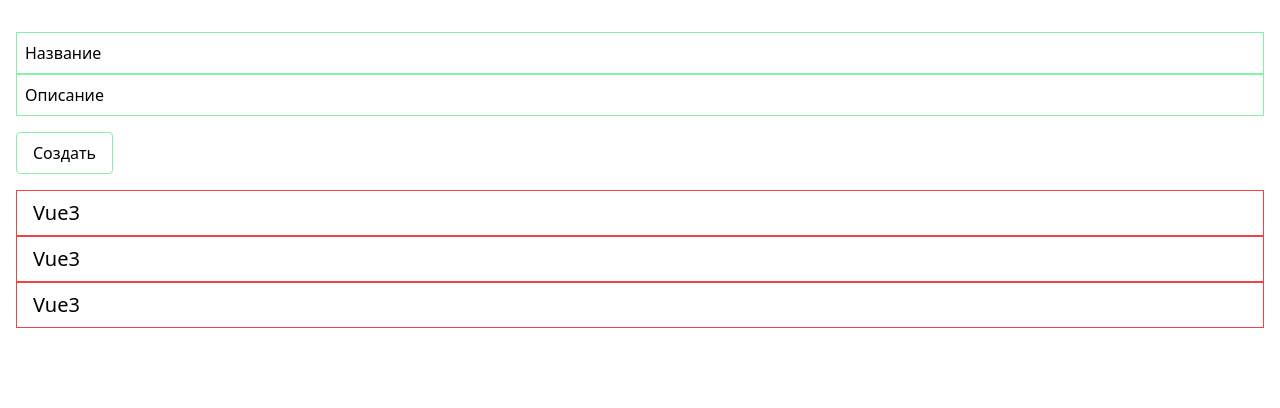
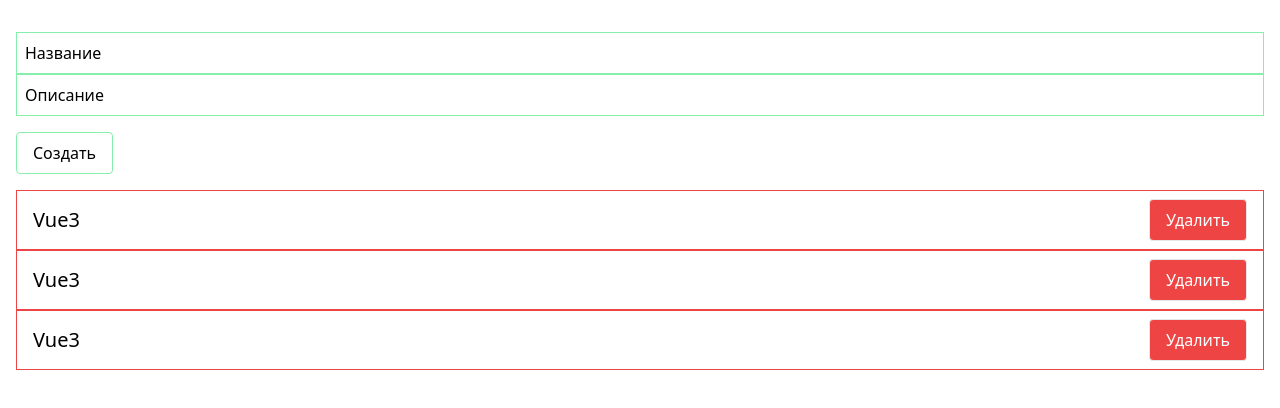
Before and after one commit to uryngaliev/app-vue, a Vue app: page /posts in a window 1280 px wide. Shown: the top 408 px of the page. Built offline with nearby package versions, Linux system fonts and the light colour scheme.

Commit message:
add form remove post

```diff
--- a/src/App.vue
+++ b/src/App.vue
@@ -1,7 +1,7 @@
 <template>
     <div class="container mx-auto px-4 mt-4">
         <PostForm @create="createPost"/>
-        <PostList :posts="posts"/>
+        <PostList  :posts="posts"/>
     </div>
 </template>
 
@@ -26,7 +26,6 @@
         methods: {
             createPost(post) {
                 this.posts.push(post)
-
             }
 
         }
--- a/src/components/PostList.vue
+++ b/src/components/PostList.vue
@@ -1,6 +1,7 @@
 <template>
-    <div v-for="post in posts">
-        <div class="flex border border-red-500 py-2 px-4">
+    <div v-if="posts.length > 0" v-for="(post, i) in posts">
+        <div class="flex justify-between border border-red-500 py-2 px-4">
+            <div class="flex items-center">
                 <h2 class="text-xl tracking-normal">
                     {{post.title}}
                 </h2>
@@ -8,6 +9,14 @@
                     {{post.body}}
                 </p>
             </div>
+            <button @click="removePost(i)"
+                    class="border bg-red-500 text-white font-medium py-2 px-4 rounded focus:outline-none focus:shadow-outline">
+                Удалить
+            </button>
+        </div>
+    </div>
+    <div v-else>
+        Список пуст
     </div>
 </template>
 
@@ -17,10 +26,11 @@
             posts: {
                 type: Array
             }
+        },
+        methods: {
+            removePost(i) {
+                this.posts.splice(i, 1)
+            }
         }
     }
 </script>
-
-<style scoped>
-
-</style>
```
Also changed, not shown: src/components/PostForm.vue (+4 -4 lines). Lines whose indentation alone changed are shown as unchanged.
